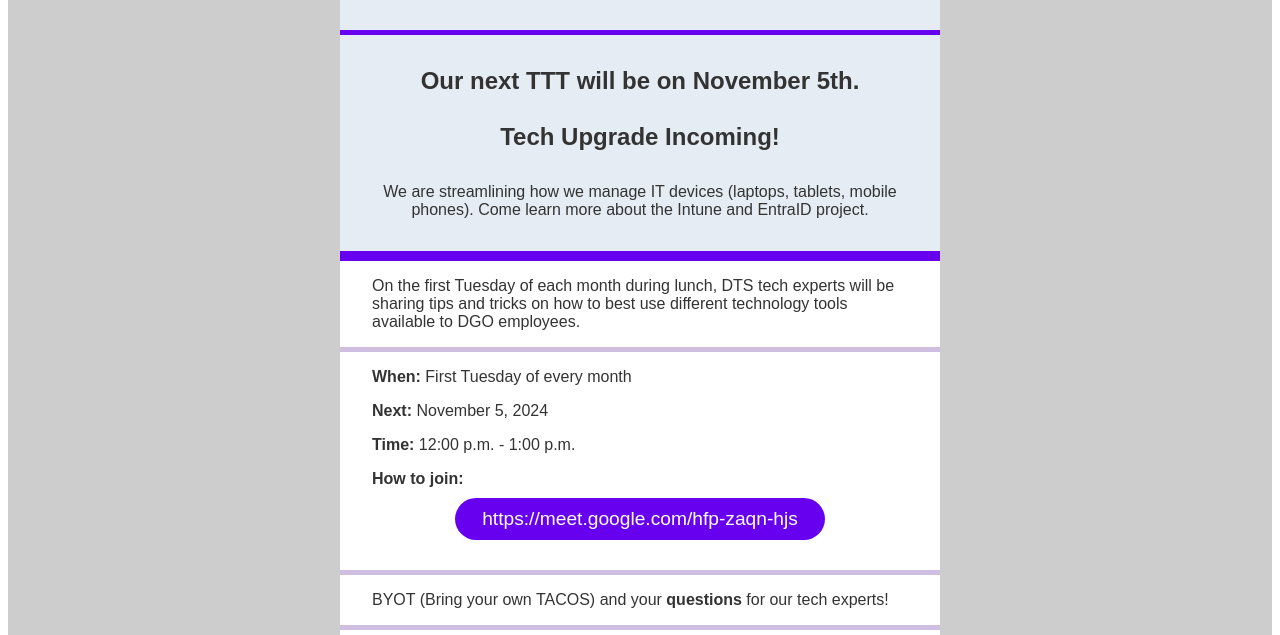
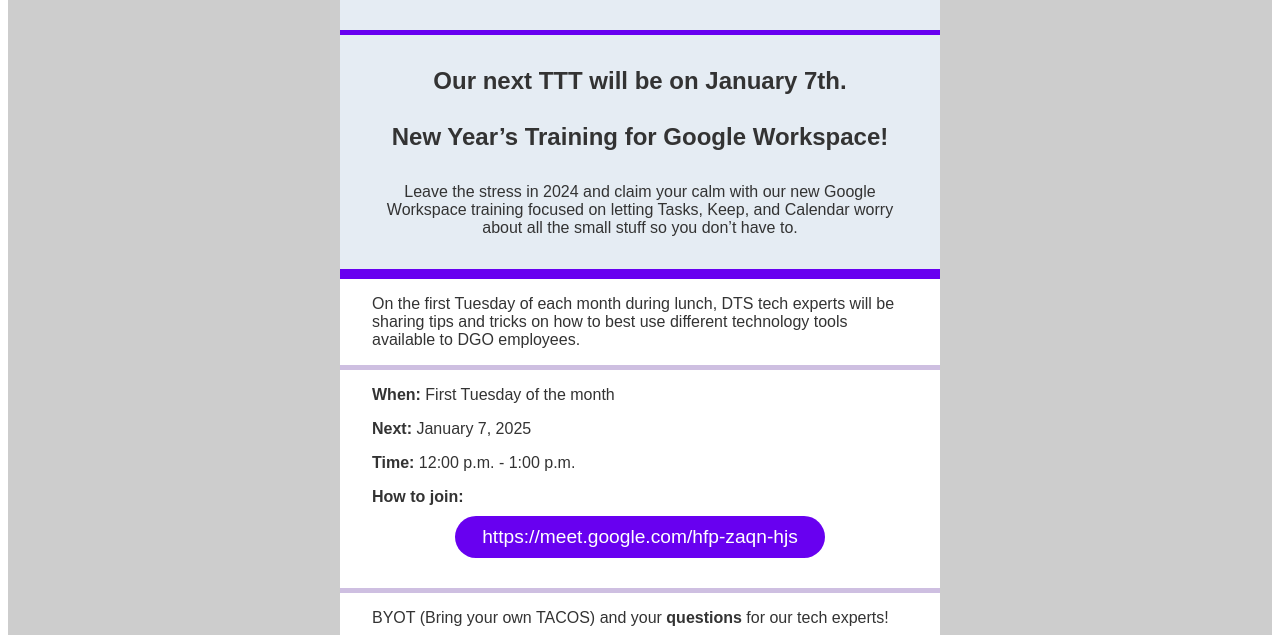
Before and after one commit to utahdts/dts-tacos-and-tech-tuesday, a plain HTML site: page index.html in a window 1280 px wide. Shown: the part 640-1275 px from the top of the page. Drawn offline with Linux system fonts and the light colour scheme.

Commit message:
Jan 2025 TTT

```diff
--- a/index.html
+++ b/index.html
@@ -23,16 +23,16 @@
 						<h1 style="padding: 32px; margin: 0; background: #e5ecf3; text-align: center;">Department of Government Operations employees are invited to join us for <br><span style="color: #6800f0;">Tacos and Tech Tuesday!</span></h1>
 
 						<div style="width: 100%; height: 5px; background: #6800f0"></div>
-						<h2 style="padding: 32px; background: #e5ecf3; margin: 0; text-align: center;">Our next TTT will be on November 5th.<br><br>Tech Upgrade Incoming!</h2>
-						<p style="padding: 0 32px 32px 32px; background: #e5ecf3; margin: 0; text-align: center;">We are streamlining how we manage IT devices (laptops, tablets, mobile phones). Come learn more about the Intune and EntraID project.</p>
+						<h2 style="padding: 32px; background: #e5ecf3; margin: 0; text-align: center;">Our next TTT will be on January 7th.<br><br>New Year’s Training for Google Workspace!</h2>
+						<p style="padding: 0 32px 32px 32px; background: #e5ecf3; margin: 0; text-align: center;">Leave the stress in 2024 and claim your calm with our new Google Workspace training focused on letting Tasks, Keep, and Calendar worry about all the small stuff so you don’t have to.</p>
 						<div style="width: 100%; height: 5px; background: #6800f0"></div>
 
 						<div style="width: 100%; height: 5px; background: #6800f0"></div>
 						<p style="padding: 0 32px;">On the first Tuesday of each month during lunch, DTS tech experts will be sharing tips and tricks on how to best use different technology tools available to DGO employees. </p>
 
 						<div style="width: 100%; height: 5px; background: #cebfe1"></div>
-						<p style="padding: 0 32px;"><strong>When:</strong> First Tuesday of every month</p>
-						<p style="padding: 0 32px;"><strong>Next:</strong> November 5, 2024</p>
+						<p style="padding: 0 32px;"><strong>When:</strong> First Tuesday of the month</p>
+						<p style="padding: 0 32px;"><strong>Next:</strong> January 7, 2025</p>
 						<p style="padding: 0 32px;"><strong>Time:</strong> 12:00 p.m. - 1:00 p.m.</p>
 						<p style="padding: 0 32px;"><strong>How to join:</strong> <a style="display: block; width: 330px; padding: 10px 20px; border-radius: 999px; background: #6800f0; color: white; margin: 10px auto 30px auto; text-align: center; text-decoration: none; font-size: 1.2em;" href="https://meet.google.com/hfp-zaqn-hjs">https://meet.google.com/hfp-zaqn-hjs</a></p>
 
```
